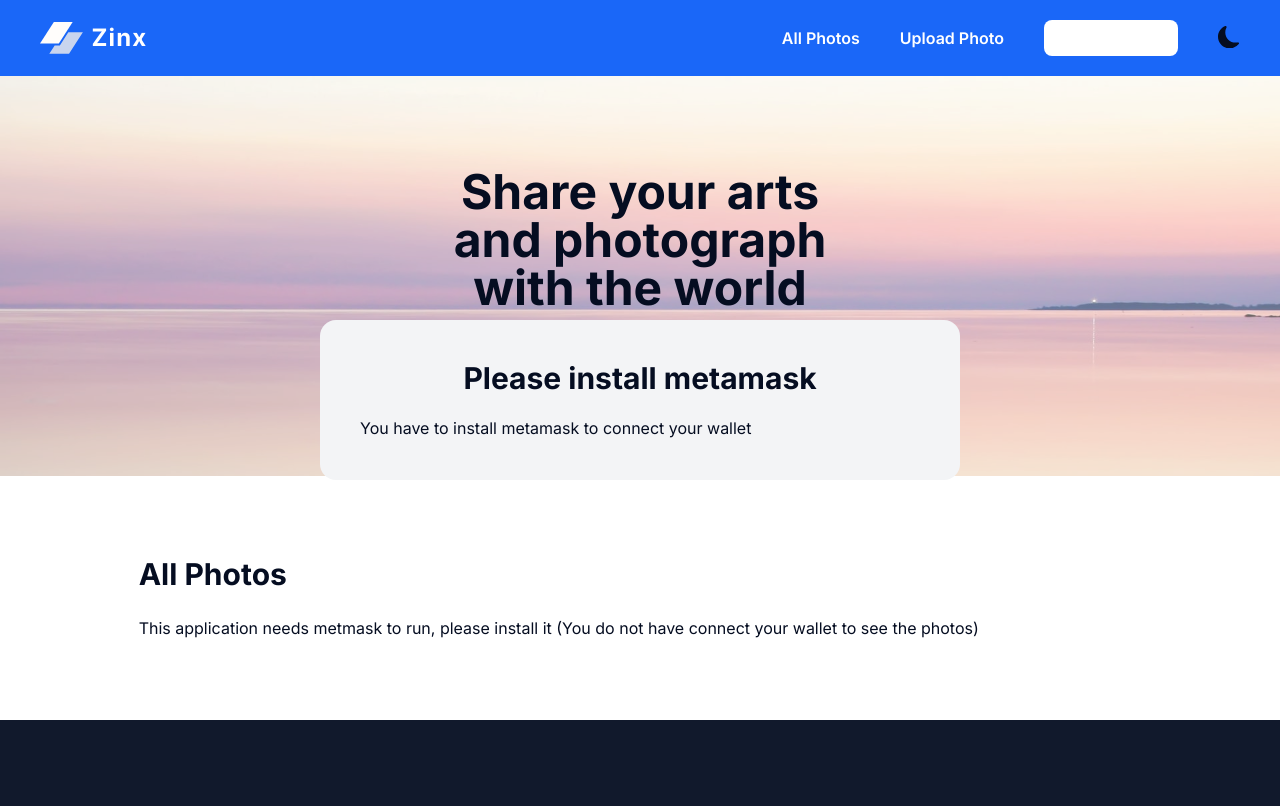
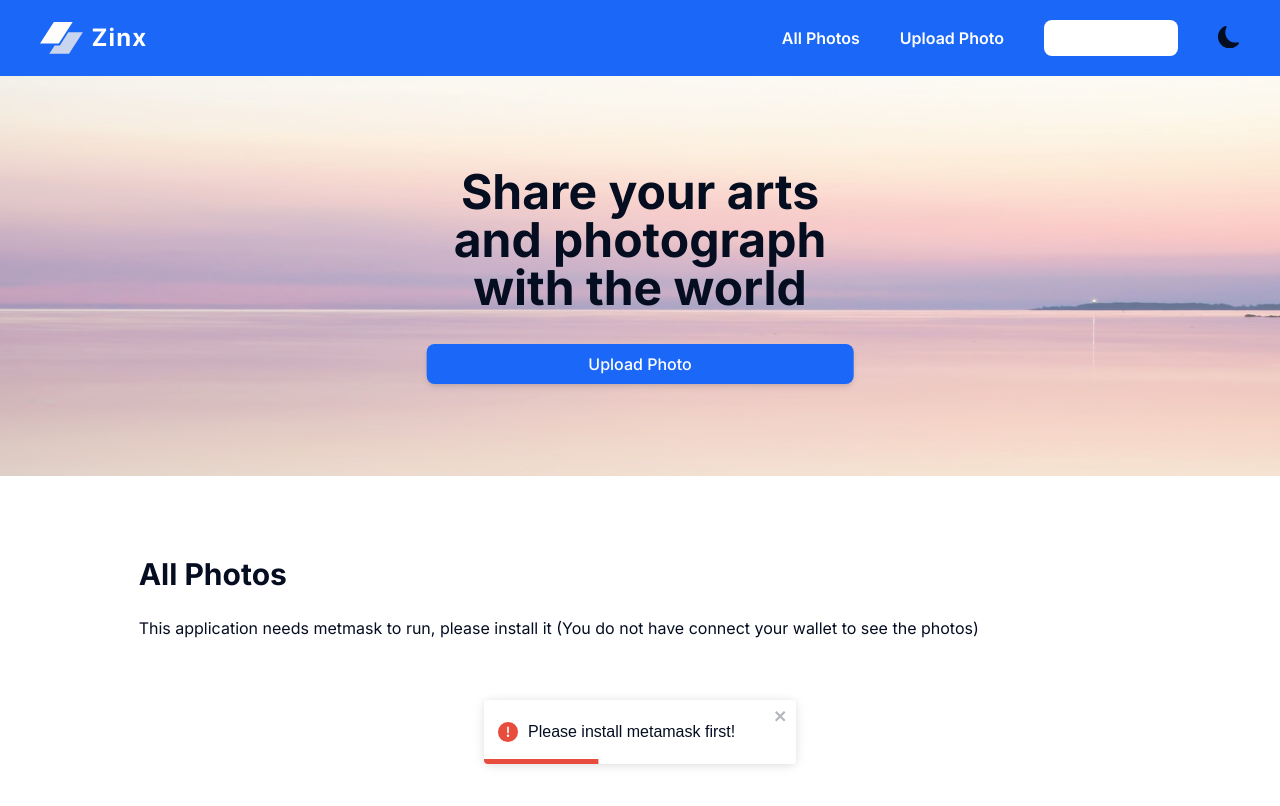
Before and after one commit to sidmirza4/zinx, a Next.js app in the folder frontend/: page / in a window 1280 px wide. Both pictures are taken after a click on the button "Connect Wallet". Shown: the top 806 px of the page. Built offline with nearby package versions, Linux system fonts and the light colour scheme; what ipfs-api would draw is missing.

Commit message:
if metamask is not installed, show error

```diff
--- a/frontend/components/AllPhotos.tsx
+++ b/frontend/components/AllPhotos.tsx
@@ -1,6 +1,6 @@
 import React from "react";
 
-import { Container, CardItem, CardSkeleton } from ".";
+import { CardItem, CardSkeleton } from ".";
 import { useAppContext } from "../context/AppContext";
 
 const AllPhotos = () => {
--- a/frontend/context/AppContext.tsx
+++ b/frontend/context/AppContext.tsx
@@ -22,7 +22,7 @@ interface IAppContext {
   allPhotos: any[];
   zinx: Contract | null;
   connectWallet: () => void;
-  modals: { noMetaMask: boolean; donateModal: boolean };
+  modals: { donateModal: boolean };
   setModals: any;
   selectedAccount: string | null;
   darkMode?: boolean;
@@ -35,7 +35,7 @@ const AppContext = createContext<IAppContext>({
   zinx: null,
   connectWallet: () => {},
   setModals: () => {},
-  modals: { noMetaMask: false, donateModal: false },
+  modals: { donateModal: false },
   selectedAccount: null,
   toggleDarkMode: () => {},
 });
@@ -59,7 +59,7 @@ const AppContextProvider: React.FC = (props) => {
     const _zinx = new ethers.Contract(
       contractAddress.Zinx,
       ZinxArtifact.abi,
-      _signer || _provider
+      _signer._address ? _signer : _provider
     );
 
     setZinx(_zinx);
@@ -153,8 +153,10 @@ const AppContextProvider: React.FC = (props) => {
 
   // connect wallet function
   const connectWallet = async () => {
-    if (!window.ethereum) {
-      setModals((prev) => ({ ...prev, noMetaMask: true }));
+    if (!isMetamaskInstalled) {
+      toast.error(
+        <p className="dark:text-darkBlue">Please install metamask first!</p>
+      );
       return;
     }
 
--- a/frontend/pages/_app.tsx
+++ b/frontend/pages/_app.tsx
@@ -2,7 +2,7 @@ import Head from "next/head";
 import type { AppProps } from "next/app";
 import { ToastContainer } from "react-toastify";
 
-import { Navbar, NoMetaMaskModal } from "../components";
+import { Navbar } from "../components";
 import AppContextProvider from "../context/AppContext";
 
 import "../styles/globals.css";
@@ -44,7 +44,6 @@ function MyApp({ Component, pageProps }: AppProps) {
         draggable
         pauseOnHover
       ></ToastContainer>
-      <NoMetaMaskModal />
     </AppContextProvider>
   );
 }
--- a/frontend/pages/index.tsx
+++ b/frontend/pages/index.tsx
@@ -1,8 +1,8 @@
 import type { NextPage } from "next";
+import "react-toastify/dist/ReactToastify.css";
 
-import { CardSkeleton, Header, Layout } from "../components";
 import AllPhotos from "../components/AllPhotos";
-import "react-toastify/dist/ReactToastify.css";
+import { Header, Layout } from "../components";
 
 const Home: NextPage = () => {
   return (
```
